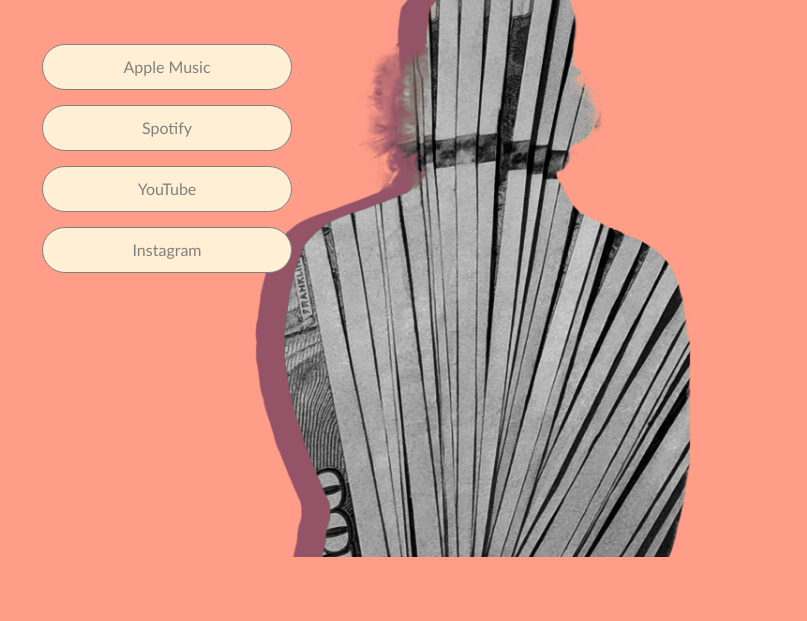
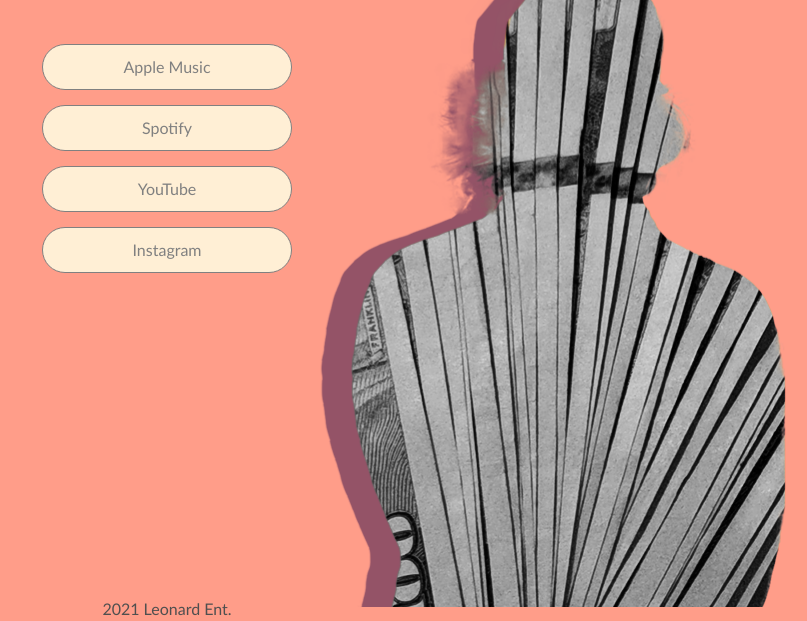
Before and after one commit to CodeNode21/tommyLeonard, a website: page index.html in a window 1280 px wide. Shown: the part 243-864 px from the top of the page, without its empty margins (473-1280 px from the left). Before the commit the page ends 800 px from the top, so only its background shows below. Drawn offline with Linux system fonts and the light colour scheme.

Commit message:
fixed background 1vh

```diff
--- a/css/style.css
+++ b/css/style.css
@@ -5,21 +5,23 @@
 *::after {
   box-sizing: border-box;
 }
-html {
-  /* height: 100%; */
-}
+
 body {
+  position: relative;
   width: calc(100vw-6rem);
-  height: auto;
+  height: 100vh;
   margin: 0;
+  padding: 0;
   font-family: "Gill Sans", "Gill Sans MT", Calibri, "Trebuchet MS", sans-serif;
   font-size: 1rem;
   font-weight: 400;
   line-height: 1.5;
   color: #212529;
   text-align: center;
-  /* background-image: url('../assets/Background.png'); */
-  background-size: cover;
+  background-image: url('../assets/background2.png');
+  background-position: bottom right ;
+  background-repeat: no-repeat;
+  /* background-size: cover; */
   /* background-image: radial-gradient(
     transparent,
     hsla(0,100%, 0%, 0.5)
@@ -30,12 +32,9 @@
 
 
 header {
-  /* border-radius: 25px; */
-  /* background: rgb(52, 54, 51, 0.7); */
-  /* background-image: radial-gradient(transparent, rgba(163, 135, 135, 0.5)); */
   padding: 2rem;
   margin-top: 50px;
-  /* box-shadow: 0 0 50px rgba(0, 0, 0, 0.1); */
+  height: 33%;
 }
 .image {
   width: 100px;
@@ -57,6 +56,9 @@
   display: block;
   height: 100%;
   width: 100%;
+}
+.link{
+  height: 47%;
 }
 .link {
   margin-top: 15px;
@@ -114,17 +116,9 @@
 }
 footer{
   position: absolute;
-  z-index: -1;
-  height: auto;
+  height: 10px;
   width: 100%;
-  content: url('../assets/Background.png');
   margin-bottom: 0;
+  margin-top: 10px;
   bottom: 0;
 }
-
-@media (min-width: 800px){
-  footer{
-    width: 100%;
-    margin-bottom: 0;
-  }
-}
--- a/index.html
+++ b/index.html
@@ -43,6 +43,6 @@
         </div>
       </div>
     </div>
-    <footer></footer>
+    <footer class='footer'>2021 Leonard Ent.</footer>
   </body>
 </html>
```
Also changed, not shown: assets/background2.png (added).
